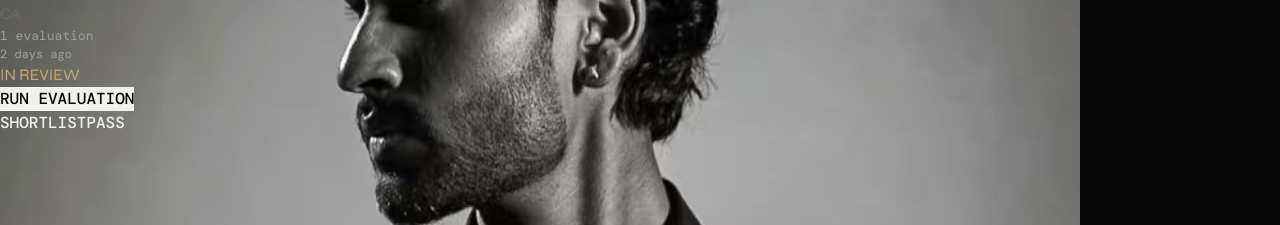
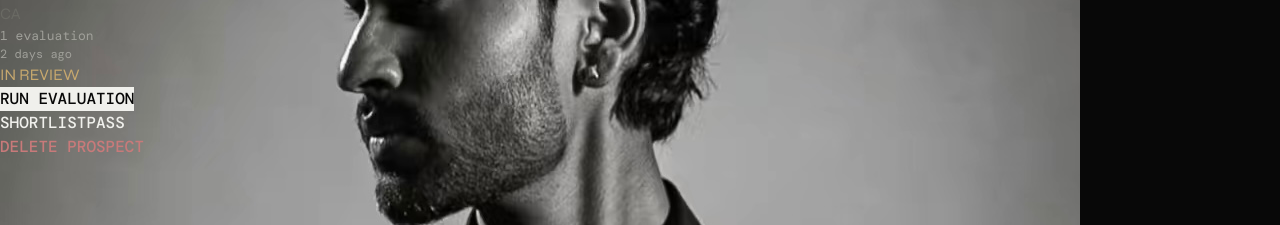
Before and after one commit to sumithproductive-ai/CastView, a React (Vite) app in the folder CastView v2.0 (8)/: page /prospects in a window 1280 px wide. Shown: the part 1200-1425 px from the top of the page. Built offline with nearby package versions, Linux system fonts and the light colour scheme; a web font is replaced by a local one.

Commit message:
Update ProspectsIndex.tsx

```diff
--- a/CastView v2.0 (8)/src/app/components/ProspectsIndex.tsx
+++ b/CastView v2.0 (8)/src/app/components/ProspectsIndex.tsx
@@ -71,7 +71,7 @@ export function ProspectsIndex() {
   const [contextFilter, setContextFilter] = useState('all');
   const [sortBy, setSortBy] = useState('submission-date');
   const navigate = useNavigate();
-  const { prospects, addProspect, updateProspect } = useProspects();
+  const { prospects, addProspect, updateProspect, removeProspect } = useProspects();
 
   // Multi-select state
   const [selected, setSelected] = useState<Set<string>>(new Set());
@@ -634,6 +634,22 @@ export function ProspectsIndex() {
                         PASS
                       </button>
                     </div>
+                    <button
+                      type="button"
+                      onClick={(e) => {
+                        e.preventDefault();
+                        e.stopPropagation();
+                        removeProspect(prospect.id);
+                      }}
+                      className="w-full mt-[8px] px-[10px] py-[6px] border border-[#c87a7a] bg-transparent rounded-[4px] text-[9px] uppercase tracking-[0.1em] transition-colors"
+                      style={{
+                        fontFamily: 'var(--font-mono)',
+                        color: '#c87a7a',
+                        cursor: 'pointer',
+                      }}
+                    >
+                      DELETE PROSPECT
+                    </button>
                   </div>
                 )}
               </div>
```
